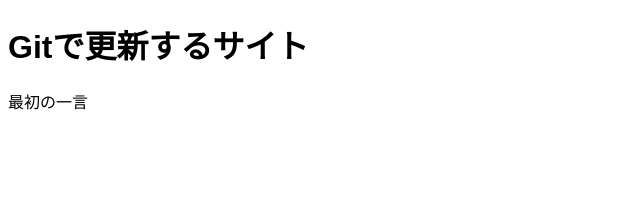
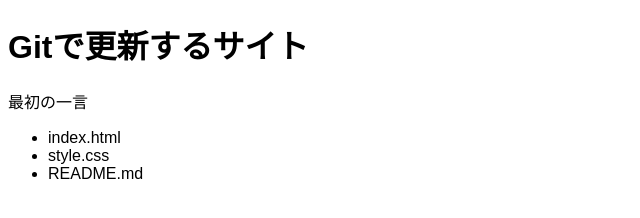
Before and after one commit to takujiozaki/git_demo, a plain HTML site: page index.html in a window 1280 px wide. Shown: the whole page, without its empty margins (0-640 px from the left). Drawn offline with Linux system fonts and the light colour scheme.

Commit message:
index.htmlに追記

```diff
--- a/index.html
+++ b/index.html
@@ -10,5 +10,10 @@
 <body>
     <h1>Gitで更新するサイト</h1>
     <p>最初の一言</p>
+    <ul>
+        <li>index.html</li>
+        <li>style.css</li>
+        <li>README.md</li>
+    </ul>
 </body>
 </html>
```
